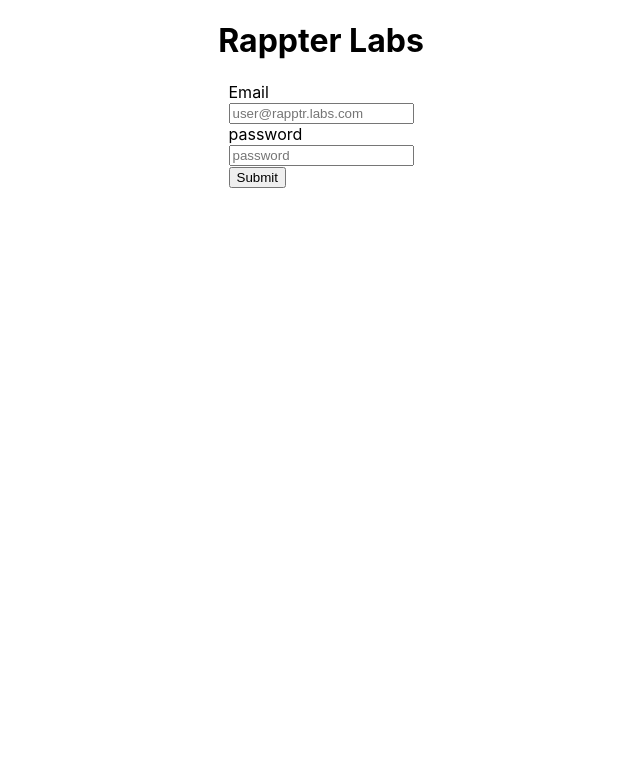
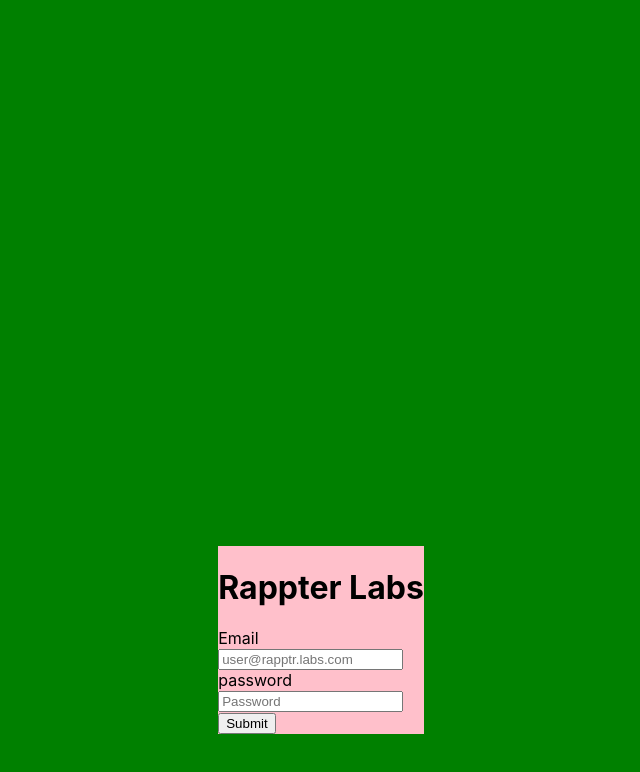
Before and after one commit to redazures/sample, a React (Create React App) app: page / in a window 1280 px wide. Shown: the top 772 px of the page, without its empty margins (319-959 px from the left). Built offline with nearby package versions, Linux system fonts and the light colour scheme.

Commit message:
working on errors

```diff
--- a/src/App.css
+++ b/src/App.css
@@ -1,6 +1,12 @@
+#root {
+  background-color: green;
+  display: flex;
+  justify-content: center;
+  align-items: center;
+  height: 100vw;
+}
+
 .App {
   display: flex;
-  flex-direction: column;
-  justify-content: center;
-  align-items: center;
+  background-color: pink;
 }
--- a/src/App.js
+++ b/src/App.js
@@ -1,12 +1,13 @@
-import logo from './logo.svg';
 import './App.css';
-import LoginPage from './WebPages/LoginPage'
+import LoginPage from './pages/LoginPage'
 
 function App() {
   return (
     <div className="App">
-      <h1>Rappter Labs</h1>
-      <LoginPage/>
+      <div className="container">
+        <h1>Rappter Labs</h1>
+        <LoginPage/>
+      </div>
     </div>
   );
 }
--- a/src/WebPages/LoginPage.js
+++ b/src/pages/LoginPage.js
@@ -10,8 +10,20 @@
     })
 }
 
+const validate = values =>{
+  const errors = {}
+  if(!values.password){
+    errors.password = "Password is empty"
+  }else if (values.password.length<8){
+    errors.password='Password is too short'
+  }
+}
+
 const LoginPage = () => (
-    <Form onSubmit={onSubmit}>
+    <Form
+      onSubmit={onSubmit}
+      validate={validate}
+    >
       {props => (
         <form onSubmit={props.handleSubmit}>
           <div>
@@ -29,7 +41,7 @@
               name="password"
               component="input"
               type="text"
-              placeholder="password"
+              placeholder="Password"
             />
           </div>
           <button type="submit" classname={props.pristine ? "pristine" : "notPristine" } disabled={props.submitting}>Submit</button>
```
Also changed, not shown: 1 other file (tests, documents, lock files or other folders).
